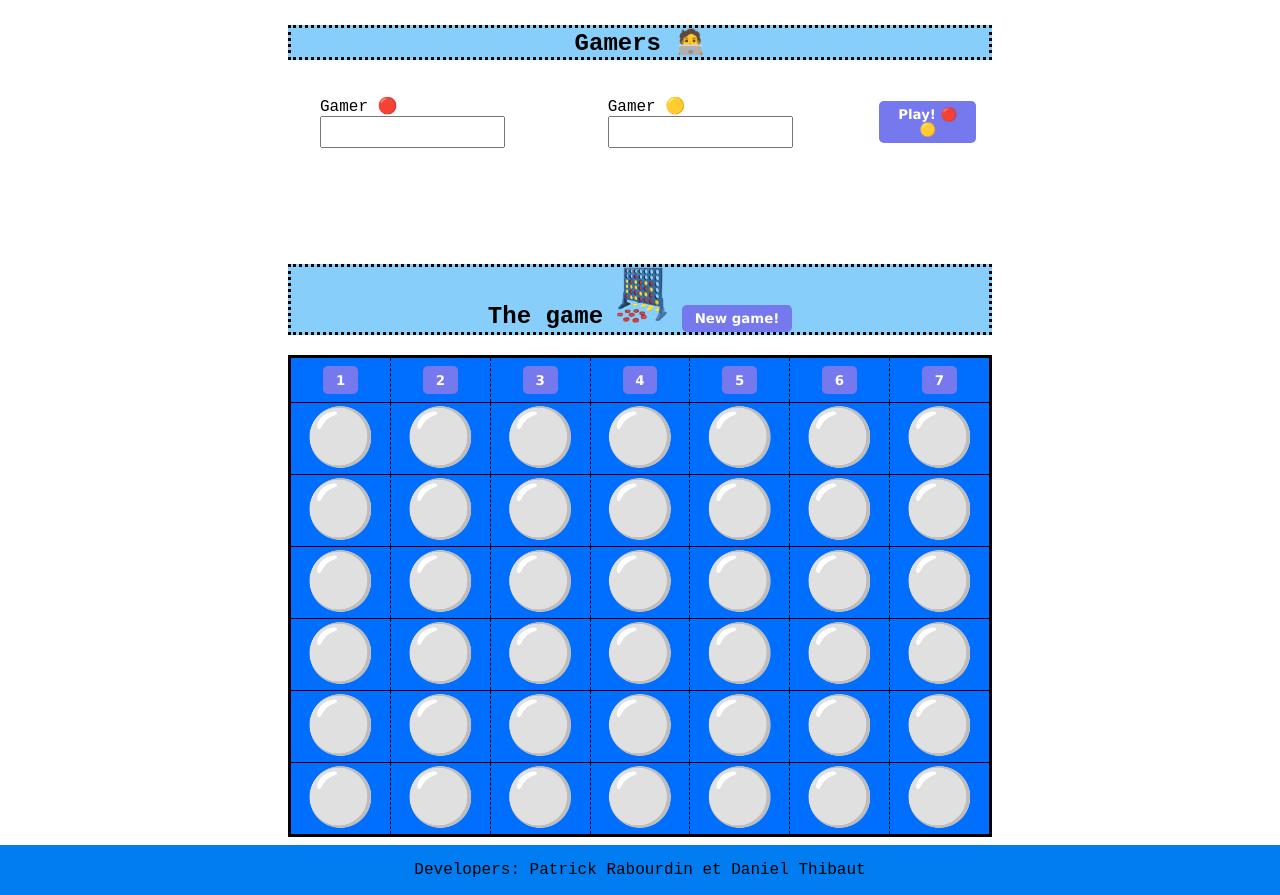
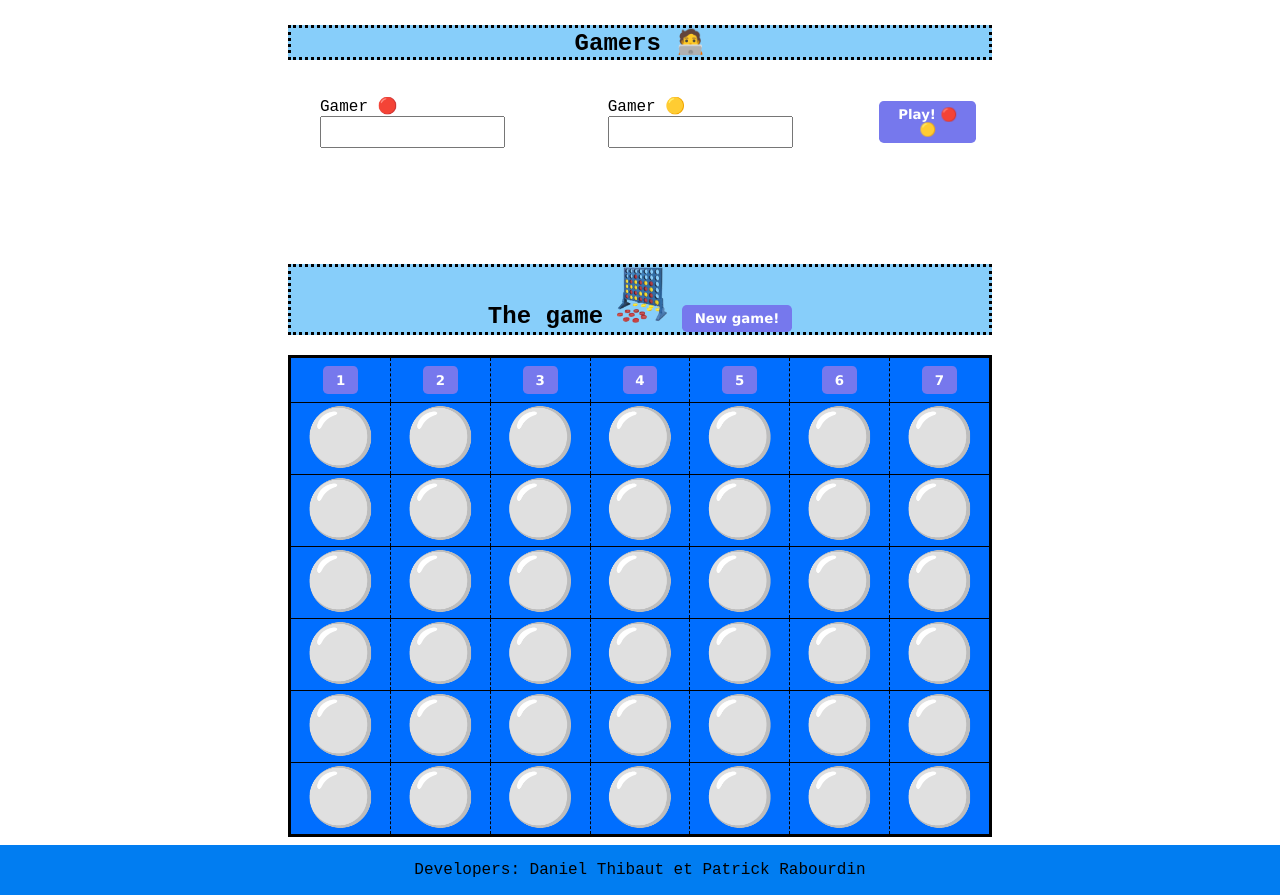
Before and after one commit to PRN1402/puissance4, a plain HTML site: page index.html in a window 1280 px wide. Shown: the part 103-998 px from the top of the page. Drawn offline with Linux system fonts and the light colour scheme.

Commit message:
3e commit modif programmeurs dans index.html

```diff
--- a/index.html
+++ b/index.html
@@ -66,7 +66,7 @@
     </main>
     <footer id="main-footer">
         <ul class="no-bullets">
-            <li>Developers: Patrick Rabourdin et Daniel Thibaut</li>
+            <li>Developers: Daniel Thibaut et Patrick Rabourdin  </li>
         </ul>
     </footer>
 
```
